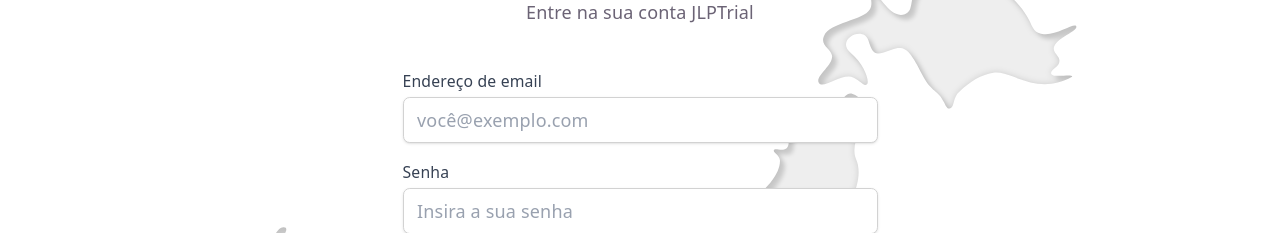
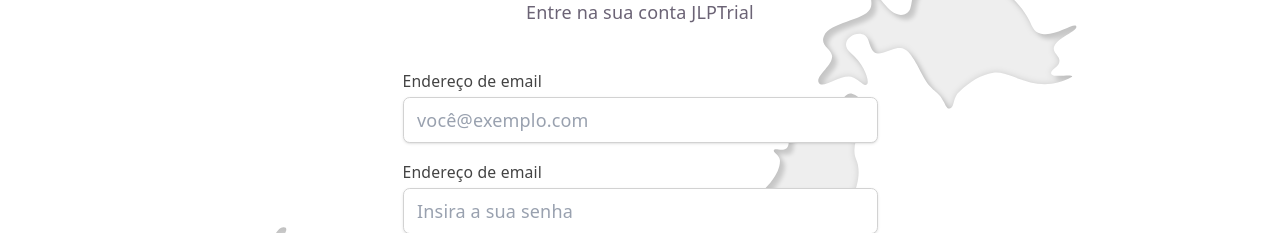
Before and after one commit to JLPTrial/web, a React (Vite) app: page /login in a window 1280 px wide. Shown: the part 207-440 px from the top of the page. Built offline with nearby package versions, Linux system fonts and the light colour scheme; no server answers.

Commit message:
Fix: standardize and centralize the styling of form labels
- Created a .ts file for the form label variants (form-label.ts);
- Created a custom, reusable React component (FormLabel.tsx);
- Replaced form labels with the new component on the signup and login pages as well as on the settings page.

```diff
--- /dev/null
+++ b/src/components/FormLabel.tsx
@@ -0,0 +1,12 @@
+import React from "react";
+
+// Vamos importar os tipos e estilos que definimos no respectivo arquivo .ts de mesmo nome
+import { FormLabelVariants, type FormLabelStyles } from "../ui/form-label.ts";
+
+// Vamos juntar as propriedades do elemento HTML com as propriedades do estilo que criamos com o CVA para definir o nosso próprio tipo de componente
+// Também estamos omitindo o atributo "color" do elemento HTML porque estamos usando esse nome na nossa componente
+interface FormLabelProps extends Omit<React.LabelHTMLAttributes<HTMLLabelElement>, "color">, FormLabelStyles {}
+
+export const FormLabel = ({ color, ...props }: FormLabelProps) => {
+    return <label className={FormLabelVariants({ color })} {...props} />;
+};
--- a/src/components/LogIn.tsx
+++ b/src/components/LogIn.tsx
@@ -5,6 +5,9 @@
 import { text } from '../ui/text.ts';
 import { form_input } from '../ui/form-input-variants.ts';
 import japanBg from '../assets/japan.svg';
+
+import { FormLabel } from '../components/FormLabel.tsx';
+
 
 function LoginHeader() {
     return (
@@ -29,13 +32,7 @@
     return (
         <div className="flex flex-col justify-center items-center gap-4">
             <div>
-                <label
-                    className="block text-sm font-medium text-gray-700 mb-1"
-                    htmlFor="email"
-                >
-                    Endereço de email
-                </label>
-
+                <FormLabel htmlFor="email">Endereço de email</FormLabel>
                 <input
                     className={form_input()}
                     type="email"
@@ -48,13 +45,7 @@
             </div>
 
             <div>
-                <label
-                    className="block text-sm font-medium text-gray-700 mb-1"
-                    htmlFor="password"
-                >
-                    Senha
-                </label>
-
+                <FormLabel htmlFor="password">Endereço de email</FormLabel>
                 <input
                     className={form_input()}
                     type="password"
--- a/src/components/SignUp.tsx
+++ b/src/components/SignUp.tsx
@@ -5,6 +5,9 @@
 import { text } from '../ui/text.ts';
 import { form_input } from '../ui/form-input-variants.ts';
 import japanBg from '../assets/japan.svg';
+
+import { FormLabel } from '../components/FormLabel.tsx';
+
 
 function SignupHeader() {
     return (
@@ -33,9 +36,7 @@
     return (
         <div className="flex flex-col justify-center items-center gap-4">
             <div>
-                <label className="block text-sm font-medium text-gray-700 mb-1">
-                    Nome
-                </label>
+                <FormLabel>Nome</FormLabel>
                 <input
                     className={form_input()}
                     type="text"
@@ -46,9 +47,7 @@
             </div>
 
             <div>
-                <label className="block text-sm font-medium text-gray-700 mb-1">
-                    Endereço de email
-                </label>
+                <FormLabel>Endereço de email</FormLabel>
                 <input
                     className={form_input()}
                     type="email"
@@ -59,9 +58,7 @@
             </div>
 
             <div>
-                <label className="block text-sm font-medium text-gray-700 mb-1">
-                    Senha
-                </label>
+                <FormLabel>Senha</FormLabel>
                 <input
                     className={form_input()}
                     type="password"
--- a/src/components/UserSettings.tsx
+++ b/src/components/UserSettings.tsx
@@ -3,6 +3,9 @@
 import { useThemeContext } from '../contexts/ThemeContext.ts';
 import { useRequireAuth } from '../hooks/useRequireAuth.ts'
 import { Button } from './Button.tsx'
+
+import { FormLabel } from '../components/FormLabel.tsx';
+
 
 export default function UserSettings() {
     const { user } = useUser();
@@ -43,9 +46,7 @@
                 </h2>
 
                 <div>
-                    <label className="block text-sm font-medium mb-1 !text-gray-700 dark:!text-gray-300 transition-colors duration-200">
-                        Nome de Usuário
-                    </label>
+                    <FormLabel>Nome de Usuário</FormLabel>
                     <input
                         className="
                             w-full sm:w-[400px] px-3 py-2 bg-white dark:bg-gray-800 border border-gray-300 dark:border-gray-600
--- /dev/null
+++ b/src/ui/form-label.ts
@@ -0,0 +1,25 @@
+import { cva, type VariantProps } from "class-variance-authority";
+
+// Aqui, vamos definir as variantes da componente
+export const FormLabelVariants = cva
+(
+    // Estilos que devem ser aplicados à componente independentemente da variante (classes-base)
+    "block text-sm font-medium mb-1 transition-colors duration-200",
+    {
+        // As variantes são as diferentes propriedades (props) que uma componente pode assumir
+        variants: {
+            // Por sua vez, cada propriedade pode ter vários valores diferentes
+            color: {
+                primary: "text-[rgb(67,67,67)] dark:text-[rgb(255,255,255)]"
+            }
+        },
+
+        // Variantes de cada propriedade da componente caso nenhuma seja especificada
+        defaultVariants: {
+            color: "primary"
+        }
+    }
+);
+
+// Usando o tipo VariantProps para extrair o tipo que criamos no bloco de código acima e exportá-lo
+export type FormLabelStyles = VariantProps<typeof FormLabelVariants>;
```
